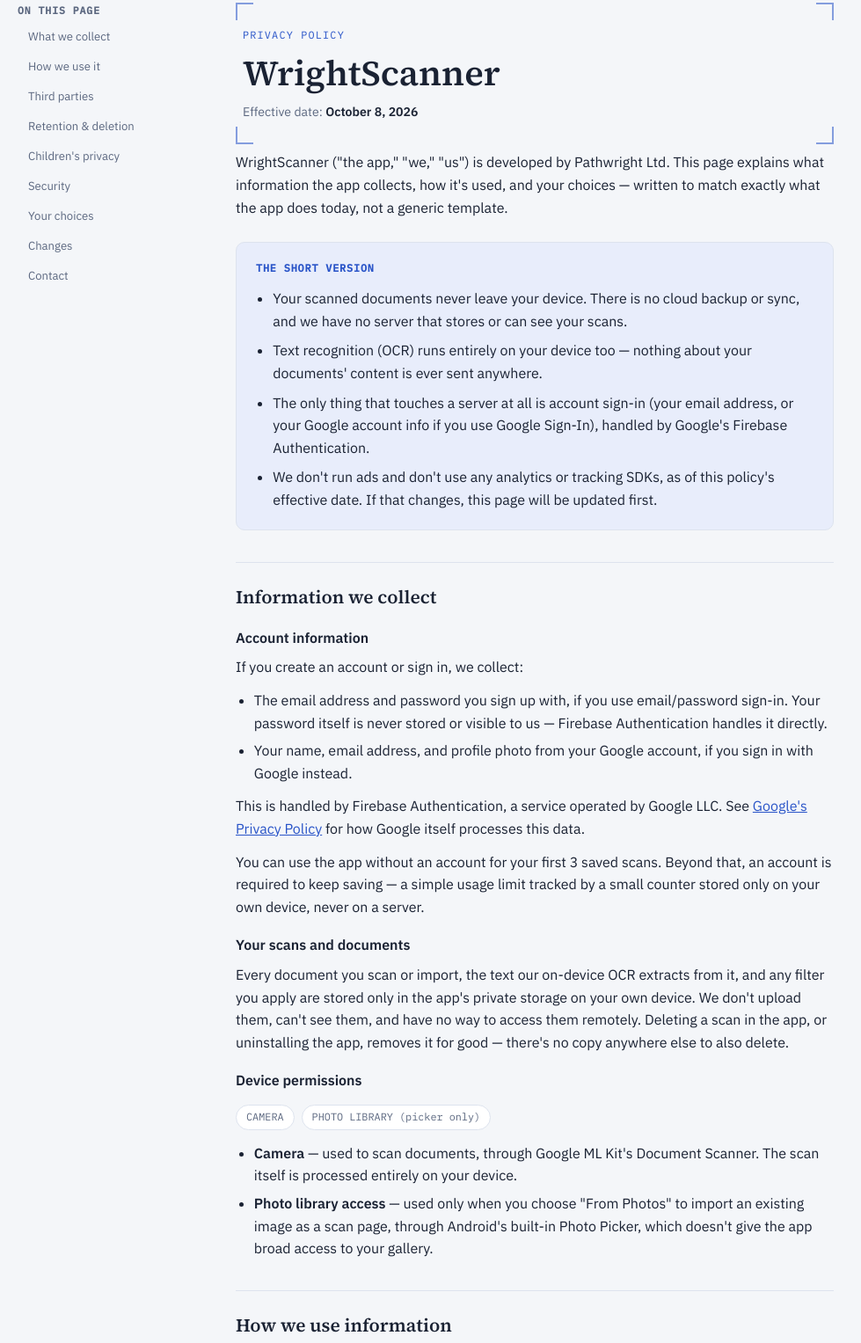
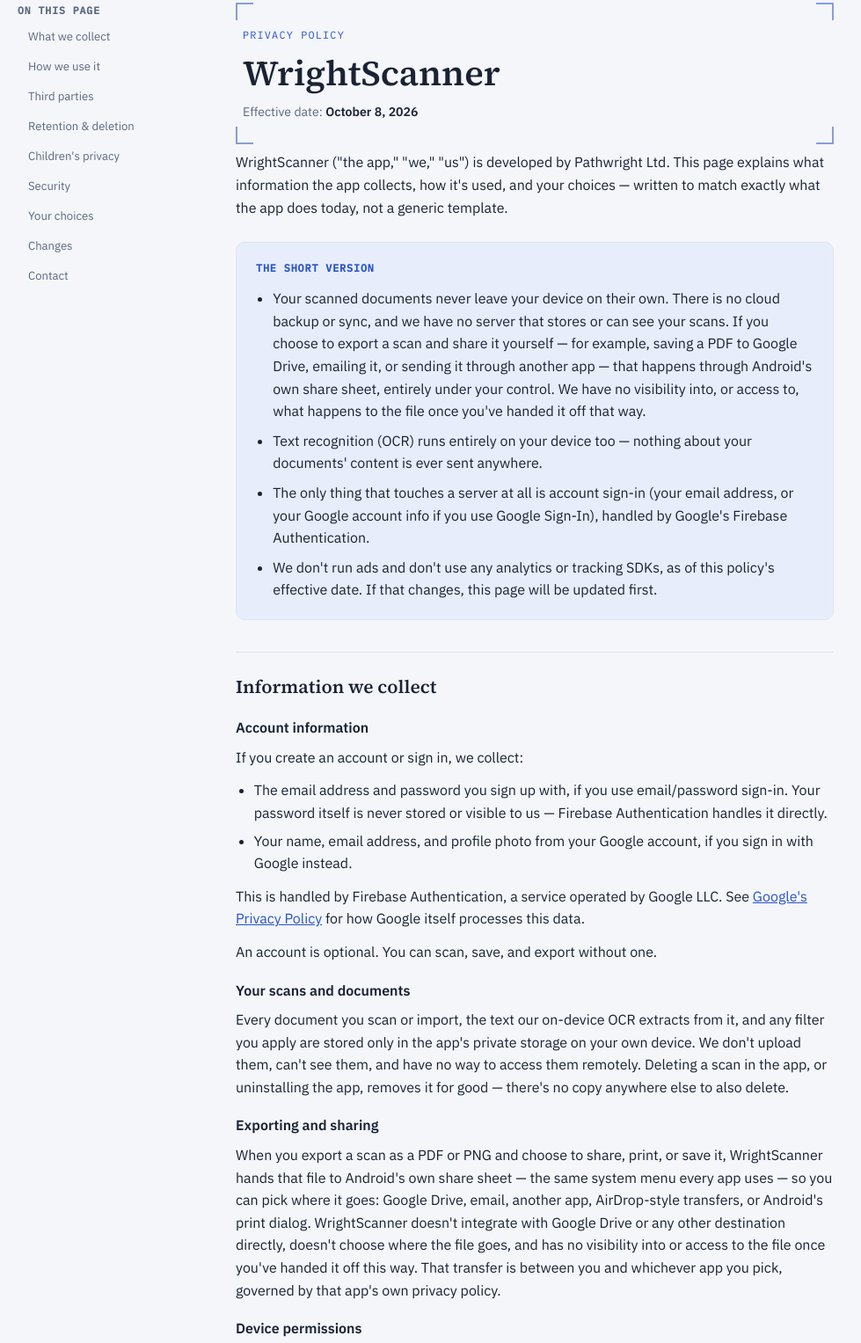
Before and after one commit to festybee/wrightscanner-pages, a plain HTML site: page index.html in a window 1280 px wide. Shown: the part 25-1552 px from the top of the page at 88% size, without its empty margins (70-1049 px from the left). Drawn offline with Linux system fonts and the light colour scheme.

Commit message:
Add files via upload

```diff
--- a/index.html
+++ b/index.html
@@ -234,9 +234,14 @@
     <div class="summary">
       <h2>The short version</h2>
       <ul>
-        <li>Your scanned documents never leave your device. There is no
-        cloud backup or sync, and we have no server that stores or can
-        see your scans.</li>
+        <li>Your scanned documents never leave your device on their own.
+        There is no cloud backup or sync, and we have no server that
+        stores or can see your scans. If you choose to export a scan and
+        share it yourself — for example, saving a PDF to Google Drive,
+        emailing it, or sending it through another app — that happens
+        through Android's own share sheet, entirely under your control.
+        We have no visibility into, or access to, what happens to the
+        file once you've handed it off that way.</li>
         <li>Text recognition (OCR) runs entirely on your device too —
         nothing about your documents' content is ever sent anywhere.</li>
         <li>The only thing that touches a server at all is account sign-in
@@ -264,10 +269,8 @@
       <p>This is handled by Firebase Authentication, a service operated by
       Google LLC. See <a href="https://policies.google.com/privacy" target="_blank" rel="noopener">Google's Privacy Policy</a>
       for how Google itself processes this data.</p>
-      <p>You can use the app without an account for your first 3 saved
-      scans. Beyond that, an account is required to keep saving — a
-      simple usage limit tracked by a small counter stored only on your own
-      device, never on a server.</p>
+      <p>An account is optional. You can scan, save, and export without
+      one.</p>
 
       <h3>Your scans and documents</h3>
       <p>Every document you scan or import, the text our on-device OCR
@@ -276,6 +279,18 @@
       can't see them, and have no way to access them remotely. Deleting a
       scan in the app, or uninstalling the app, removes it for good —
       there's no copy anywhere else to also delete.</p>
+
+      <h3>Exporting and sharing</h3>
+      <p>When you export a scan as a PDF or PNG and choose to share,
+      print, or save it, WrightScanner hands that file to Android's own
+      share sheet — the same system menu every app uses — so you can pick
+      where it goes: Google Drive, email, another app, AirDrop-style
+      transfers, or Android's print dialog. WrightScanner doesn't
+      integrate with Google Drive or any other destination directly,
+      doesn't choose where the file goes, and has no visibility into or
+      access to the file once you've handed it off this way. That
+      transfer is between you and whichever app you pick, governed by
+      that app's own privacy policy.</p>
 
       <h3>Device permissions</h3>
       <div class="pill-row">
@@ -306,12 +321,16 @@
 
     <section id="third-parties">
       <h2 class="section-title">Third parties</h2>
-      <p>The only third-party service involved is Google Firebase
+      <p>The only third-party service we integrate with is Google Firebase
       (Authentication and Google Sign-In), used strictly to run the sign-in
       feature described above. We don't integrate any advertising network,
       analytics SDK, or crash-reporting service today. If that changes
       — for example, if ads are introduced down the line — this
       policy will be updated first.</p>
+      <p>Whatever app you choose from Android's share sheet when exporting
+      a scan (see "Exporting and sharing" above) is not an integration of
+      ours — it's a destination you select yourself, outside the app's
+      control.</p>
     </section>
 
     <section id="retention">
```
